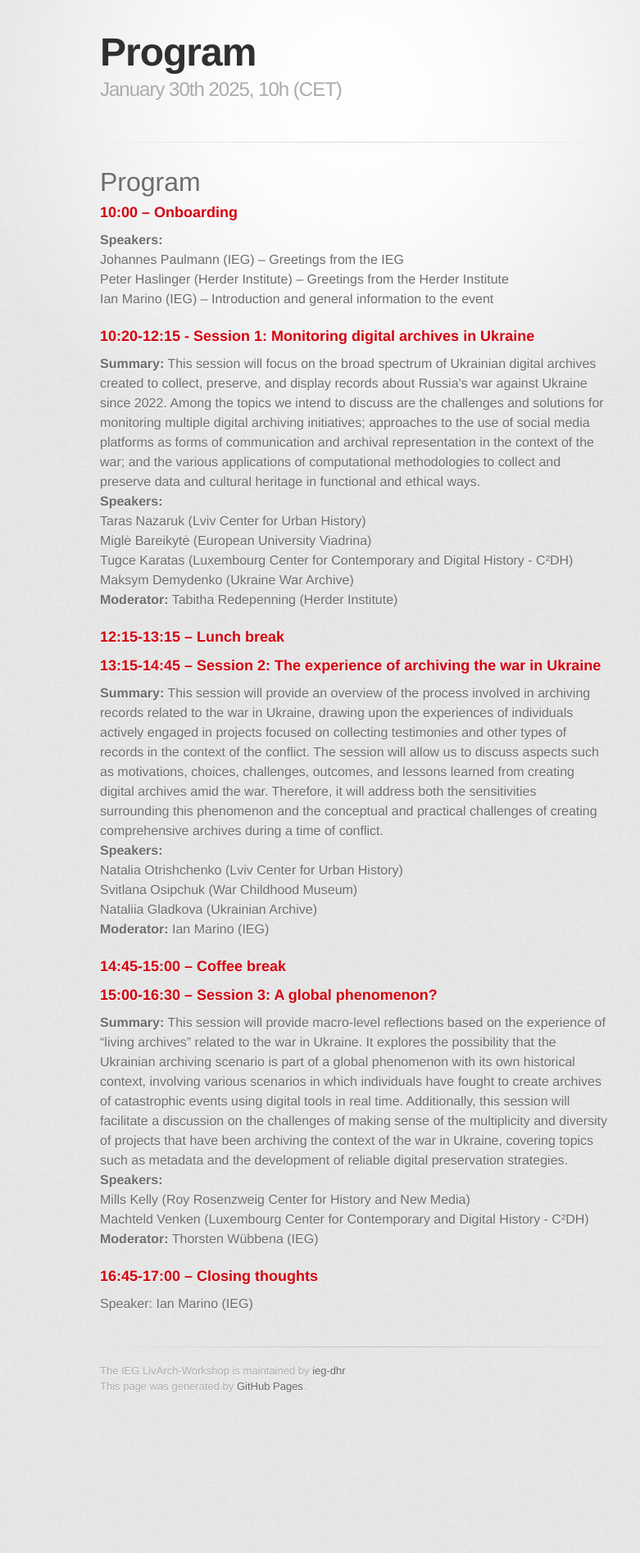
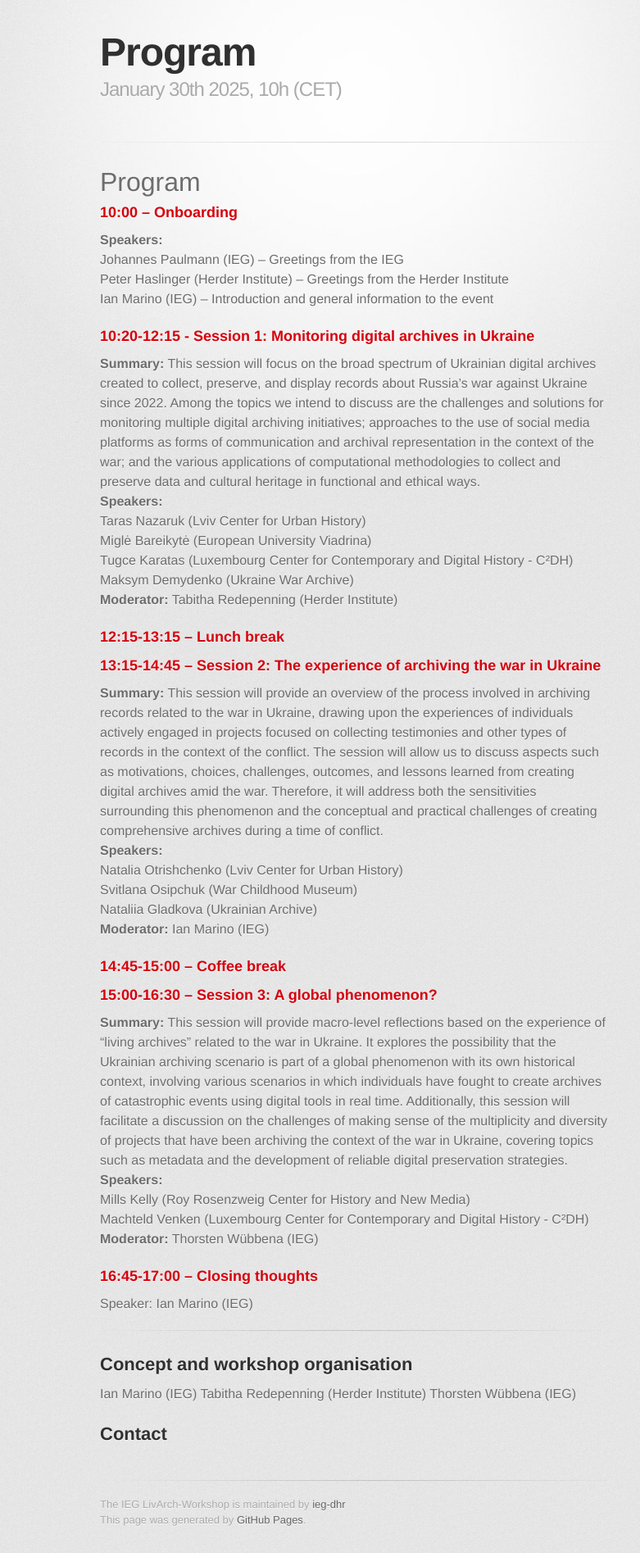
Before and after one commit to ieg-dhr/LivArch-Workshop, a Jekyll site: the page built from index.md, in a window 1280 px wide. Shown: the whole page at 82% size, without its empty margins (208-989 px from the left). Built offline with Jekyll 4.4.1, drawn with Linux system fonts in a browser that asks for light colours; some web fonts are replaced; our own code applies the rules of GitHub Pages for plain Markdown files; before the commit the page ends 1732 px from its top, so only the background shows below that.

Commit message:
Update index.md

```diff
--- a/index.md
+++ b/index.md
@@ -40,3 +40,15 @@ Mills Kelly (Roy Rosenzweig Center for History and New Media)
 
 ### 16:45-17:00 – Closing thoughts
 Speaker: Ian Marino (IEG)
+
+---
+
+## Concept and workshop organisation
+
+Ian Marino (IEG)
+Tabitha Redepenning (Herder Institute)
+Thorsten Wübbena (IEG)
+
+## Contact
+
+<a href="digital@ieg-mainz.de"></a>
```
